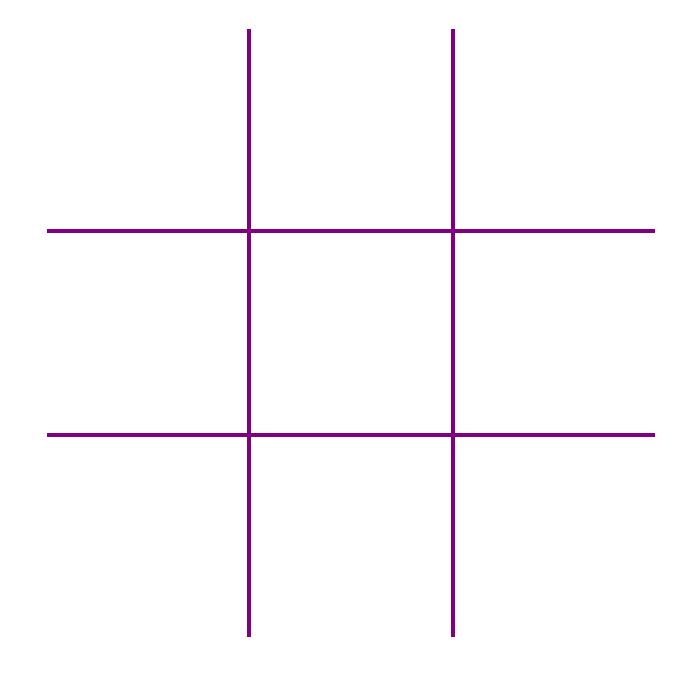
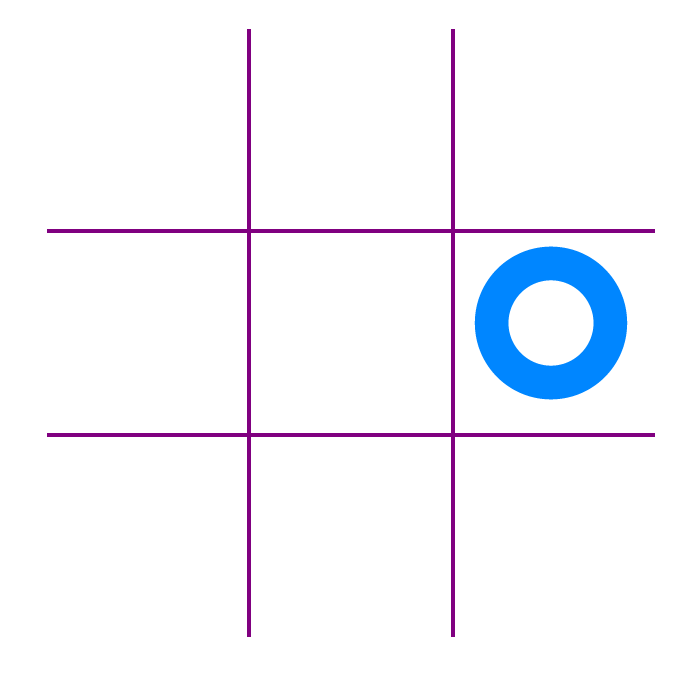
Before and after one commit to delena671/JavaScripts_Project, a plain HTML site: page TicTacToe/TicTacToe.html in a window 1280 px wide. Both pictures are taken after a click on the element 437 px from the left and 209 px from the top of the page. Shown: the part 79-754 px from the top of the page, without its empty margins (289-988 px from the left). Drawn offline with Linux system fonts and the light colour scheme.

Commit message:
Add files via upload

```diff
--- a/TicTacToe/CSS/game.css
+++ b/TicTacToe/CSS/game.css
@@ -5,7 +5,7 @@
     /*This property centers our container*/
     margin: 0 auto;
     /*50 px down from top*/
-    margin-top:50px;
+    margin-top: 50px;
 }
 table {
     /*This property collapse table borders into 1 border.*/
@@ -21,7 +21,7 @@ td {
     /*This property removes default padding*/
     padding: 0px;
     width: 200px;
-    height:200px;
+    height: 200px;
 }
 canvas {
     /*This property sets the position of our canvas to the top left corner of our container.*/
--- a/TicTacToe/JS/tictactoe.js
+++ b/TicTacToe/JS/tictactoe.js
@@ -4,11 +4,11 @@ let activePlayer = 'X';
 let selectedSquares = [];
 
 //This function is for playing an x or o in a square.
-function placeXorO(squareNumber) {
+function placeXOrO(squareNumber) {
     //This condition ensures a square hasn't been slected already.
     //The .some() method is used to check each element of selectedSquare array to
     //see is it contains the square number clicked on.
-    (!selectedSquares.some(element => element.includes(squareNumber))) {
+    if (!selectedSquares.some(element => element.includes(squareNumber))) {
         //This variable retrieves the html element id that was clicked.
         let select = document.getElementById(squareNumber);
         //This condition checks who's turn it is.
@@ -41,7 +41,7 @@ function placeXorO(squareNumber) {
             disableClick();
             //This function waits 1 second before placing the image
             //and enabling click.
-            setTimeout(function(){ computersTurn();}, 1000);
+            setTimeout(function (){ computersTurn() ; }, 1000);
         }
         //Returning true is needed for our computersTrun() function to work.
         return true;
@@ -58,9 +58,9 @@ function placeXorO(squareNumber) {
                 //A random number between 0 and 8 is selected
                 pickASquare = String(Math.floor(Math.random() * 9));
                 //If the random number evaluates returns trus, the square hasn't been selected yet.
-                if (placeXorO(pickASquare)) {
+                if (placeXOrO(pickASquare)) {
                     //This line calls the function.
-                    placeXorO(pickASquare);
+                    placeXOrO(pickASquare);
                     //This changes our boolean and ends the loop.
                     success = true;
                 };
@@ -104,7 +104,7 @@ function checkWinConditions() {
     else if (arrayIncludes('0O', '4O', '8O')) {drawWinLine(100, 100, 520, 520);}
    //This condition checks for tie. If none of the above conditions register
    //and 9 squares are selected, the code executes.
-   else if (selectedSquares.length>= 9) {
+   else if (selectedSquares.length >= 9) {
        //THis function plays the tie game sound.
        audio('./media/tie.mp3');
        //This function sets a .3 second timer before the resetGame is called.
@@ -142,7 +142,7 @@ function audio(audioURL) {
 //This function utilizes html canvas to draw win lines.
 function drawWinLine(coordX1, coordY1, coordX2, coordY2) {
     //This line accesses our html canvas element.
-    const canva = document.getElementById('win-lines');
+    const canvas = document.getElementById('win-lines');
     //This line gives us access to methods and properties to use on canvas.
     const c = canvas.getContext('2d');
     //This line indicates where the start of a lines x axis is.
@@ -204,7 +204,7 @@ function drawWinLine(coordX1, coordY1, coordX2, coordY2) {
         //This line disallows cliking while the win sound is playing
         disableClick();
         //This line plays the win sounds.
-        audio('./media/WinGame.mp3');
+        audio('./media/winGame.mp3');
         animateLineDrawing();
         //This line waits 1 second.
         //Then, clears canvas, resets game, and allows clicking again.
```
Lines whose indentation alone changed are shown as unchanged.
